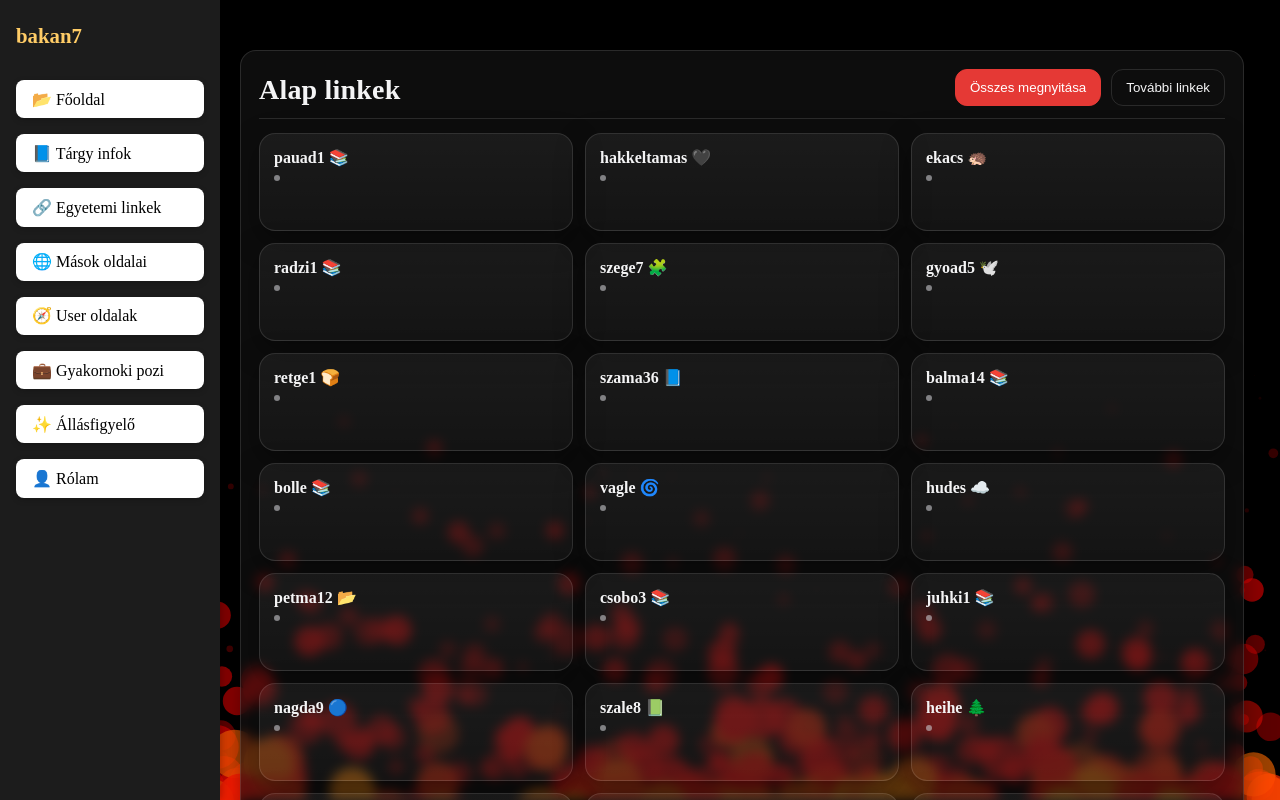
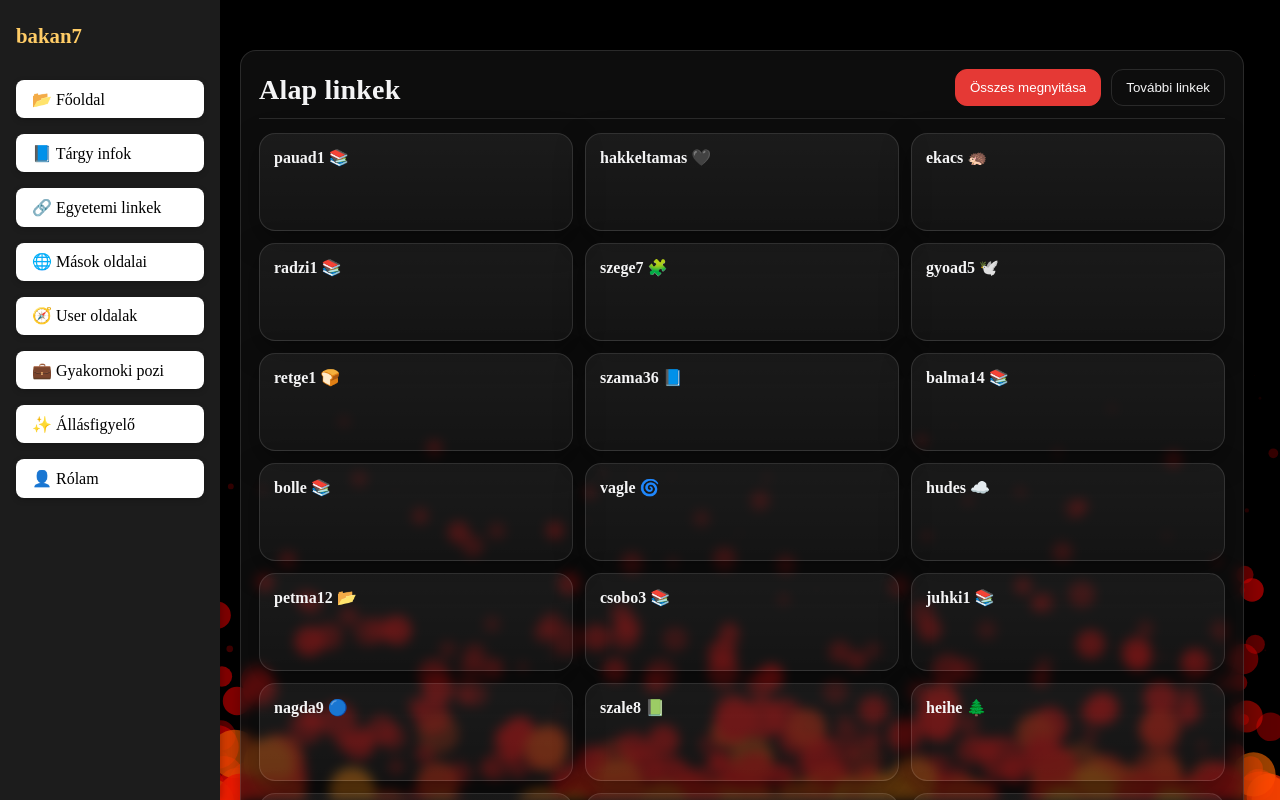
Before and after one commit to Andrssss/MyWebsite, a React (Vite) app: page /masok_oldalai in a window 1280 px wide. Shown: the top 800 px of the page. Built offline with nearby package versions, Linux system fonts and the light colour scheme.

Commit message:
Update OthersLinks.tsx

```diff
--- a/src/OthersLinks.tsx
+++ b/src/OthersLinks.tsx
@@ -130,7 +130,7 @@ export default function OthersLinksStyled({ autoOpen = false, onNavigateAway = (
                         <a href={url} target="_blank" rel="noopener noreferrer" className="others-ll__cardLink">
                             <div className="others-ll__title" title={label}>{label}</div>
                             <div className="others-ll__meta">
-                                <span className="others-ll__dot" />
+
                             </div>
                         </a>
                     </li>
@@ -187,7 +187,7 @@ export default function OthersLinksStyled({ autoOpen = false, onNavigateAway = (
                                             <a className="others-ll__cardLink" href={url} target="_blank" rel="noopener noreferrer">
                                                 <div className="others-ll__title" title={label}>{label}</div>
                                                 <div className="others-ll__meta">
-                                                    <span className="others-ll__dot" />
+
                                                 </div>
                                             </a>
                                         </li>
```
